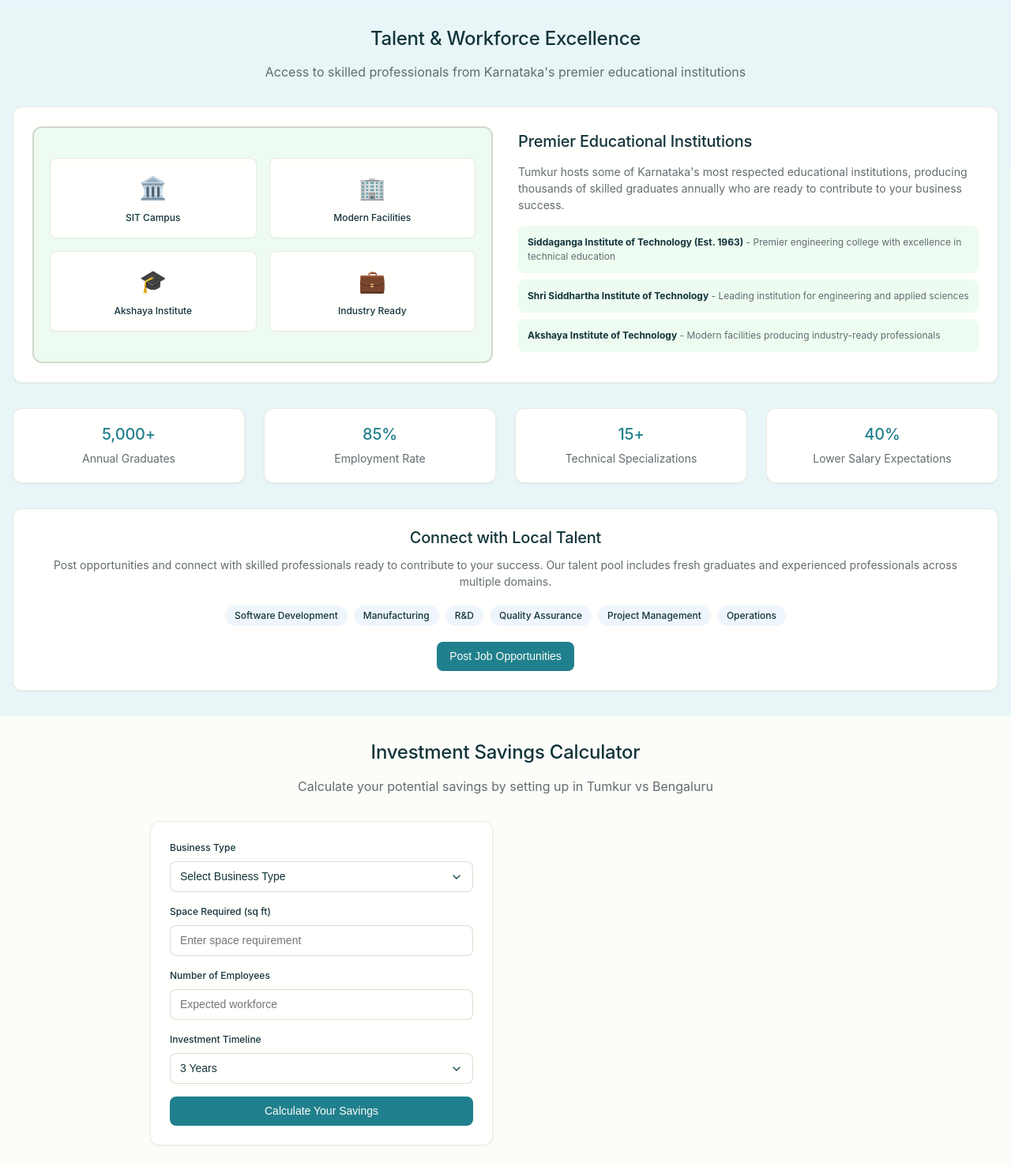
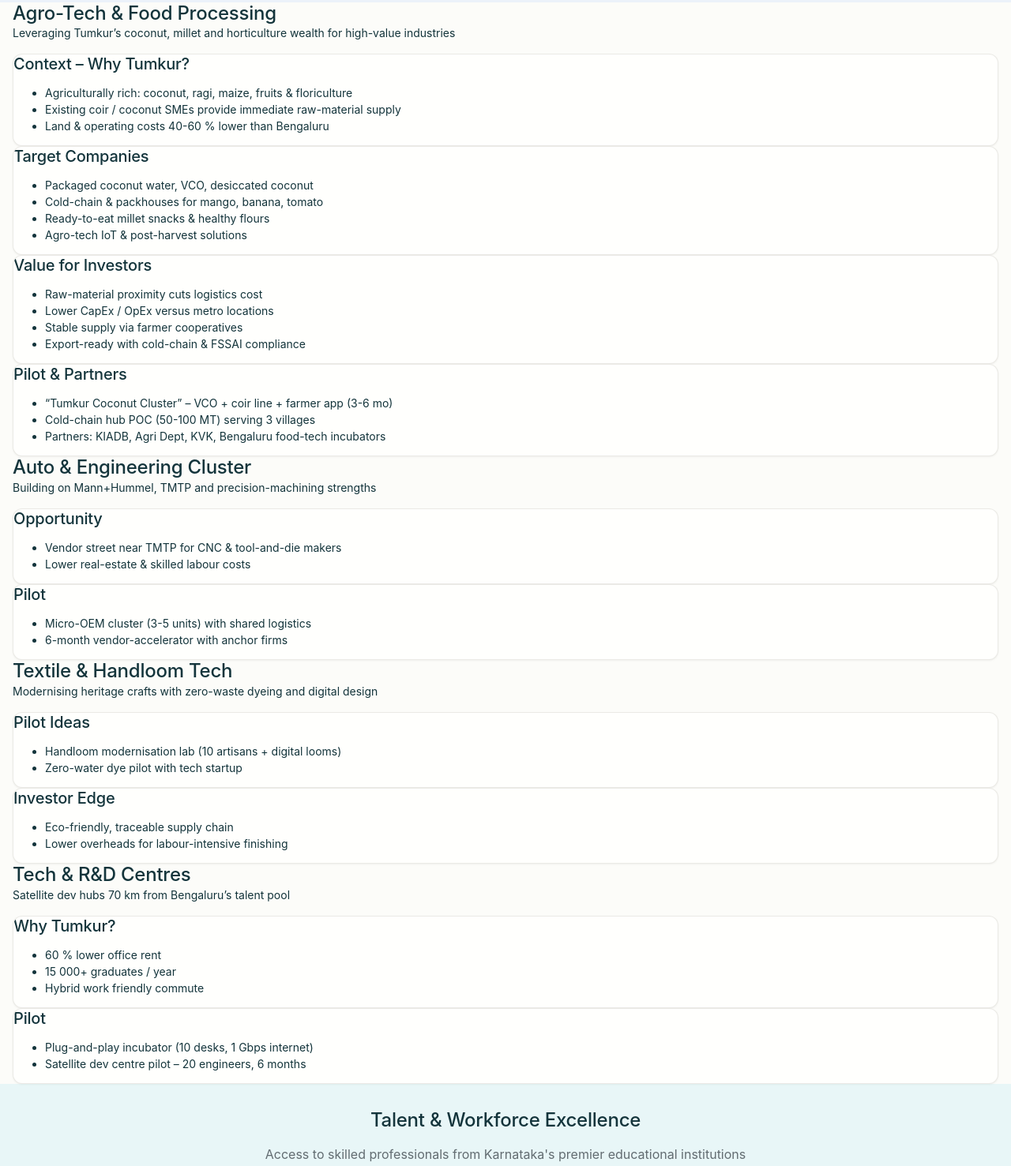
Before and after one commit to lohithl1024/Tumkur_as_Hub, a plain HTML site: page index.html in a window 1280 px wide. Shown: the part 2324-3801 px from the top of the page at 79% size. Drawn offline with Linux system fonts and the light colour scheme; a web font is replaced by a local one.

Commit message:
Update index.html

```diff
--- a/index.html
+++ b/index.html
@@ -196,6 +196,133 @@
             </div>
         </div>
     </section>
+<!-- ================= Agro-Tech & Food Processing ================= -->
+<section id="agro" class="section">
+  <div class="container">
+    <h2 class="section-title">Agro-Tech &amp; Food Processing</h2>
+    <p class="section-sub">Leveraging Tumkur’s coconut, millet and horticulture wealth for high-value industries</p>
+
+    <div class="card-grid">
+      <!-- Context -->
+      <article class="card">
+        <h3>Context – Why Tumkur?</h3>
+        <ul>
+          <li>Agriculturally rich: coconut, ragi, maize, fruits &amp; floriculture</li>
+          <li>Existing coir / coconut SMEs provide immediate raw-material supply</li>
+          <li>Land &amp; operating costs 40-60 % lower than Bengaluru</li>
+        </ul>
+      </article>
+
+      <!-- Target Units -->
+      <article class="card">
+        <h3>Target Companies</h3>
+        <ul>
+          <li>Packaged coconut water, VCO, desiccated coconut</li>
+          <li>Cold-chain &amp; packhouses for mango, banana, tomato</li>
+          <li>Ready-to-eat millet snacks &amp; healthy flours</li>
+          <li>Agro-tech IoT &amp; post-harvest solutions</li>
+        </ul>
+      </article>
+
+      <!-- Investor Value -->
+      <article class="card">
+        <h3>Value for Investors</h3>
+        <ul>
+          <li>Raw-material proximity cuts logistics cost</li>
+          <li>Lower CapEx / OpEx versus metro locations</li>
+          <li>Stable supply via farmer cooperatives</li>
+          <li>Export-ready with cold-chain &amp; FSSAI compliance</li>
+        </ul>
+      </article>
+
+      <!-- Pilot Ideas -->
+      <article class="card">
+        <h3>Pilot &amp; Partners</h3>
+        <ul>
+          <li>“Tumkur Coconut Cluster” – VCO + coir line + farmer app (3-6 mo)</li>
+          <li>Cold-chain hub POC (50-100 MT) serving 3 villages</li>
+          <li>Partners: KIADB, Agri Dept, KVK, Bengaluru food-tech incubators</li>
+        </ul>
+      </article>
+    </div>
+  </div>
+</section>
+
+<!-- =============== Auto & Engineering Cluster =================== -->
+<section id="auto" class="section alt">
+  <div class="container">
+    <h2 class="section-title">Auto &amp; Engineering Cluster</h2>
+    <p class="section-sub">Building on Mann+Hummel, TMTP and precision-machining strengths</p>
+
+    <div class="card-grid">
+      <article class="card">
+        <h3>Opportunity</h3>
+        <ul>
+          <li>Vendor street near TMTP for CNC &amp; tool-and-die makers</li>
+          <li>Lower real-estate &amp; skilled labour costs</li>
+        </ul>
+      </article>
+      <article class="card">
+        <h3>Pilot</h3>
+        <ul>
+          <li>Micro-OEM cluster (3-5 units) with shared logistics</li>
+          <li>6-month vendor-accelerator with anchor firms</li>
+        </ul>
+      </article>
+    </div>
+  </div>
+</section>
+
+<!-- =============== Textile & Handloom Tech ====================== -->
+<section id="textile" class="section">
+  <div class="container">
+    <h2 class="section-title">Textile &amp; Handloom Tech</h2>
+    <p class="section-sub">Modernising heritage crafts with zero-waste dyeing and digital design</p>
+
+    <div class="card-grid">
+      <article class="card">
+        <h3>Pilot Ideas</h3>
+        <ul>
+          <li>Handloom modernisation lab (10 artisans + digital looms)</li>
+          <li>Zero-water dye pilot with tech startup</li>
+        </ul>
+      </article>
+      <article class="card">
+        <h3>Investor Edge</h3>
+        <ul>
+          <li>Eco-friendly, traceable supply chain</li>
+          <li>Lower overheads for labour-intensive finishing</li>
+        </ul>
+      </article>
+    </div>
+  </div>
+</section>
+
+<!-- =============== Tech Companies & Satellite Offices =========== -->
+<section id="tech" class="section alt">
+  <div class="container">
+    <h2 class="section-title">Tech &amp; R&amp;D Centres</h2>
+    <p class="section-sub">Satellite dev hubs 70 km from Bengaluru’s talent pool</p>
+
+    <div class="card-grid">
+      <article class="card">
+        <h3>Why Tumkur?</h3>
+        <ul>
+          <li>60 % lower office rent</li>
+          <li>15 000+ graduates / year</li>
+          <li>Hybrid work friendly commute</li>
+        </ul>
+      </article>
+      <article class="card">
+        <h3>Pilot</h3>
+        <ul>
+          <li>Plug-and-play incubator (10 desks, 1 Gbps internet)</li>
+          <li>Satellite dev centre pilot – 20 engineers, 6 months</li>
+        </ul>
+      </article>
+    </div>
+  </div>
+</section>
 
     <!-- Talent & Workforce -->
     <section id="talent" class="talent">
```
